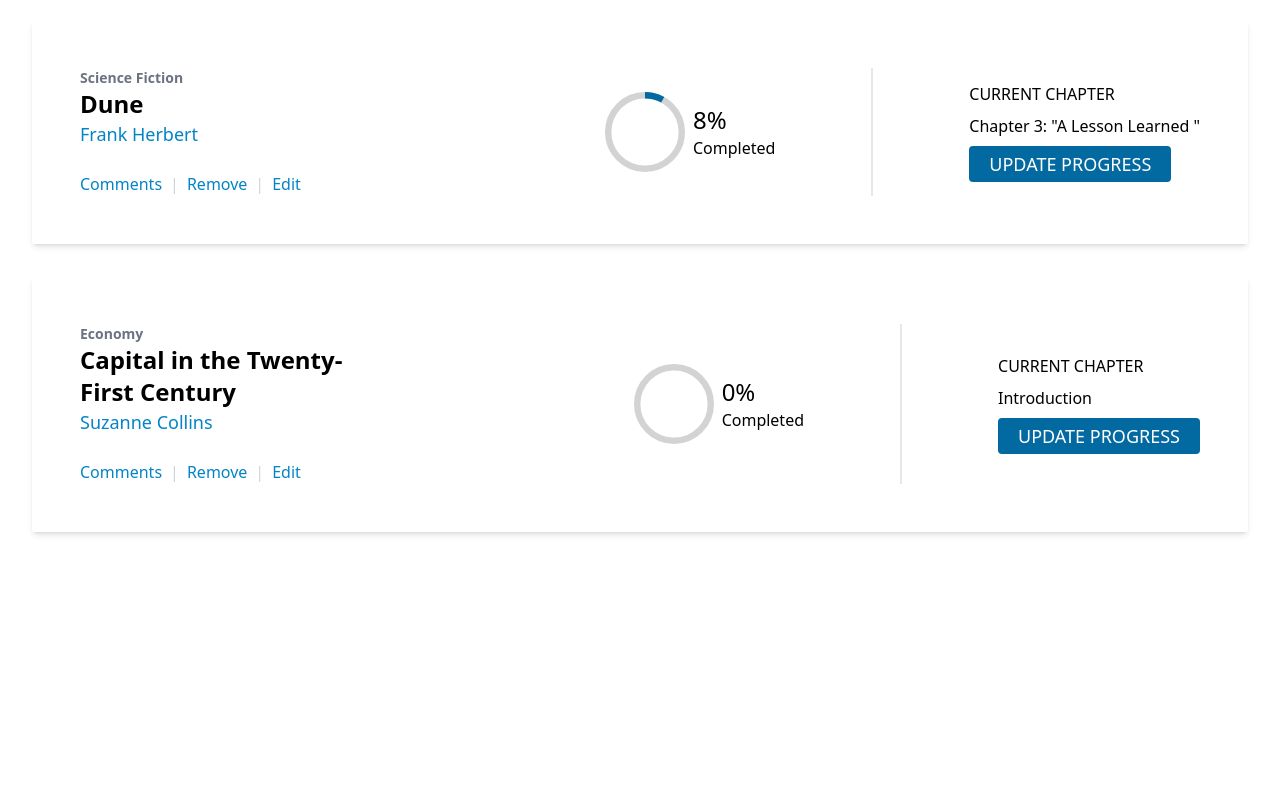
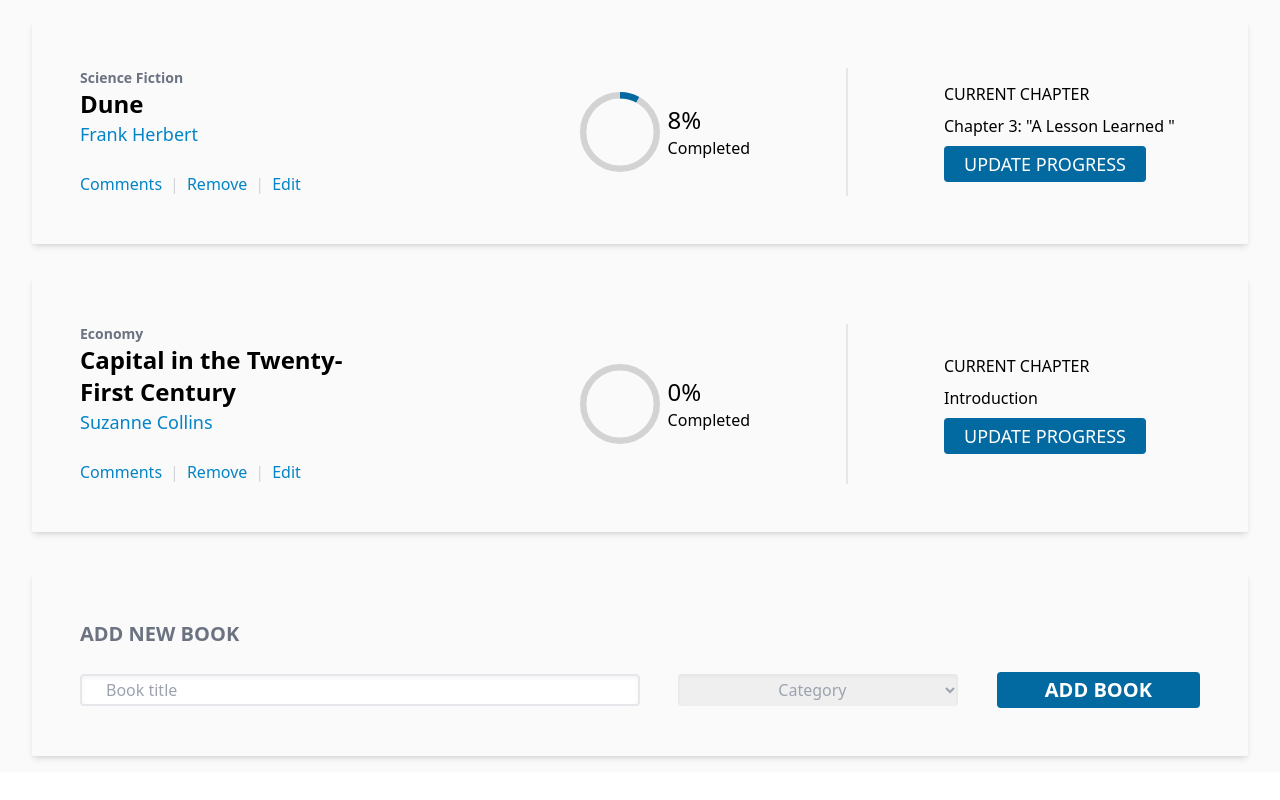
Before and after one commit to Sboursen/BookstoreCMS, a React (Create React App) app: page / in a window 1280 px wide. Shown: the part 358-1158 px from the top of the page. Before the commit the page ends 906 px from the top, so only its background shows below. Built offline with nearby package versions, Linux system fonts and the light colour scheme.

Commit message:
Add From component

```diff
--- a/src/components/book-info/book-info.js
+++ b/src/components/book-info/book-info.js
@@ -15,9 +15,17 @@
         </span>
       </div>
       <div className="flex gap-2 justify-center items-center text-gray-300">
-        <span className="text-sky-600">Comments</span>|
-        <span className="text-sky-600">Remove</span>|
-        <span className="text-sky-600">Edit</span>
+        <span className="text-sky-600 cursor-pointer">
+          Comments
+        </span>
+        <span>|</span>
+        <span className="text-sky-600 cursor-pointer">
+          Remove
+        </span>
+        <span>|</span>
+        <span className="text-sky-600 cursor-pointer">
+          Edit
+        </span>
       </div>
     </div>
   );
--- a/src/components/chapter-progress/chapter-progress.js
+++ b/src/components/chapter-progress/chapter-progress.js
@@ -10,7 +10,7 @@
   }, [chapter]);
 
   return (
-    <div className="flex flex-col gap-2 justify-center items-start">
+    <div className="flex flex-col gap-2 justify-center items-start w-64 ">
       <span>CURRENT CHAPTER</span>
       <span>{chapter}</span>
       <Button text="UPDATE PROGRESS" />
--- /dev/null
+++ b/src/components/form/from.js
@@ -0,0 +1,48 @@
+import React from 'react';
+import Button from '../button/button';
+
+export default function Form() {
+  return (
+    <form
+      action="submit"
+      className="flex mt-6 flex-col gap-6 justify-between rounded-sm p-12 mx-8 my-4 shadow-md"
+    >
+      <h2 className="text-xl font-bold text-gray-500 ">
+        ADD NEW BOOK
+      </h2>
+      <div className="flex flex-row justify-between items-center text-gray-400">
+        <label htmlFor="title" className="h-8 w-1/2">
+          <input
+            className="h-full w-full shadow-inner px-6 border-2 rounded"
+            type="text"
+            name="title"
+            id="book-title"
+            placeholder="Book title"
+            required
+          />
+        </label>
+        <label htmlFor="category" className="h-8 w-1/4">
+          <select
+            name="category"
+            id="category"
+            className="h-full w-full text-center shadow-inner rounded"
+          >
+            <option value="" disabled selected>
+              Category
+            </option>
+            <option value="action">Action</option>
+            <option value="scifi">Sci-fi</option>
+            <option value="romance">Romance</option>
+            <option value="adventure">Adventure</option>
+            <option value="history">History</option>
+            <option value="philosophy">Philosophy</option>
+          </select>
+        </label>
+        <Button
+          text="ADD BOOK"
+          twClasses="px-12 py-1 text-xl font-bold"
+        />
+      </div>
+    </form>
+  );
+}
--- a/src/routes/books/books.js
+++ b/src/routes/books/books.js
@@ -1,9 +1,10 @@
 import React from 'react';
 import BookCard from '../../components/book-card/book-card';
+import Form from '../../components/form/from';
 
 export default function Books() {
   return (
-    <main className="flex flex-col">
+    <main className="flex flex-col mb-24 bg-[#fafafa]">
       <BookCard
         chapter="Chapter 17"
         percent={64}
@@ -25,6 +26,7 @@
         title="Capital in the Twenty-First Century"
         author="Suzanne Collins"
       />
+      <Form />
     </main>
   );
 }
```
